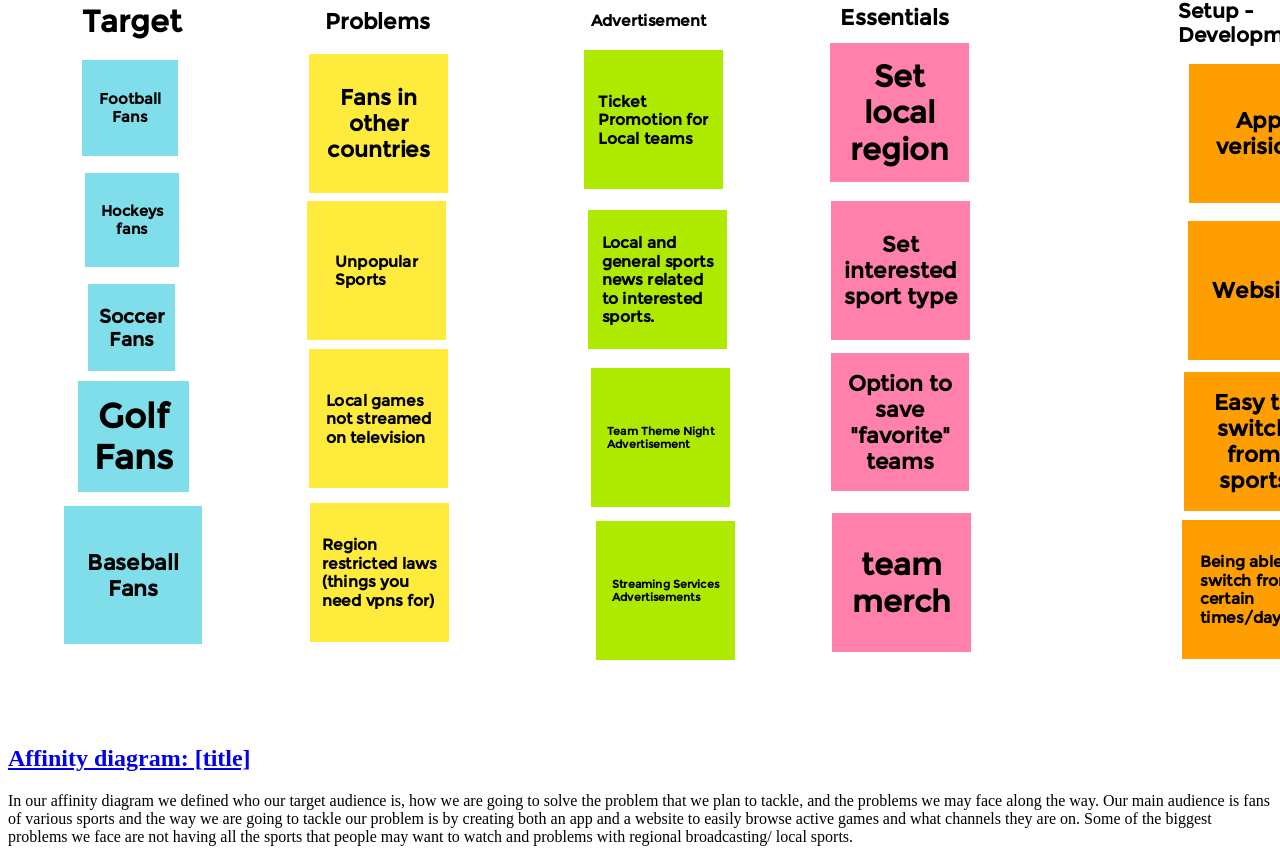
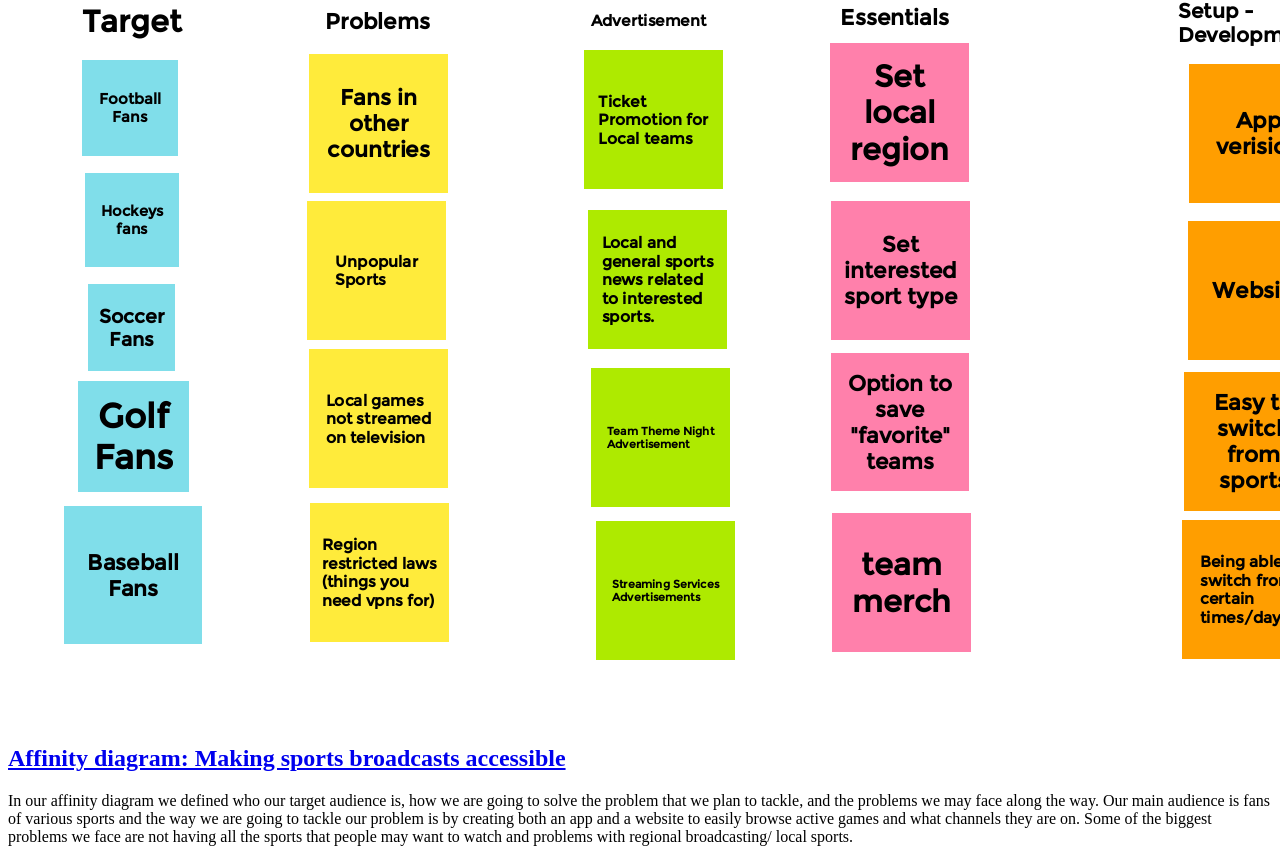
Before and after one commit to LMPATTON/LMPATTON.github.io, a plain HTML site: page index.html in a window 1280 px wide. Shown: the part 325-1187 px from the top of the page. Drawn offline with Linux system fonts and the light colour scheme; files whose address does not match are found by name.

Commit message:
Update index.html

```diff
--- a/index.html
+++ b/index.html
@@ -16,7 +16,7 @@
 <section class="assign">
 <img src="Images/affinity-diagram.png" />
    <section class="assign-det">
-      <a href="files/affinity-diagram.pdf"><h2>Affinity diagram: [title]</h2></a>
+      <a href="files/affinity-diagram.pdf"><h2>Affinity diagram: Making sports broadcasts accessible</h2></a>
       <p>
           In our affinity diagram we defined who our target audience is, how we are going to solve the problem that we plan to tackle, and the problems we may face along the way.
        Our main audience is fans of various sports and the way we are going to tackle our problem is by creating both an app and a website to easily browse active games and what channels they are on.
```
